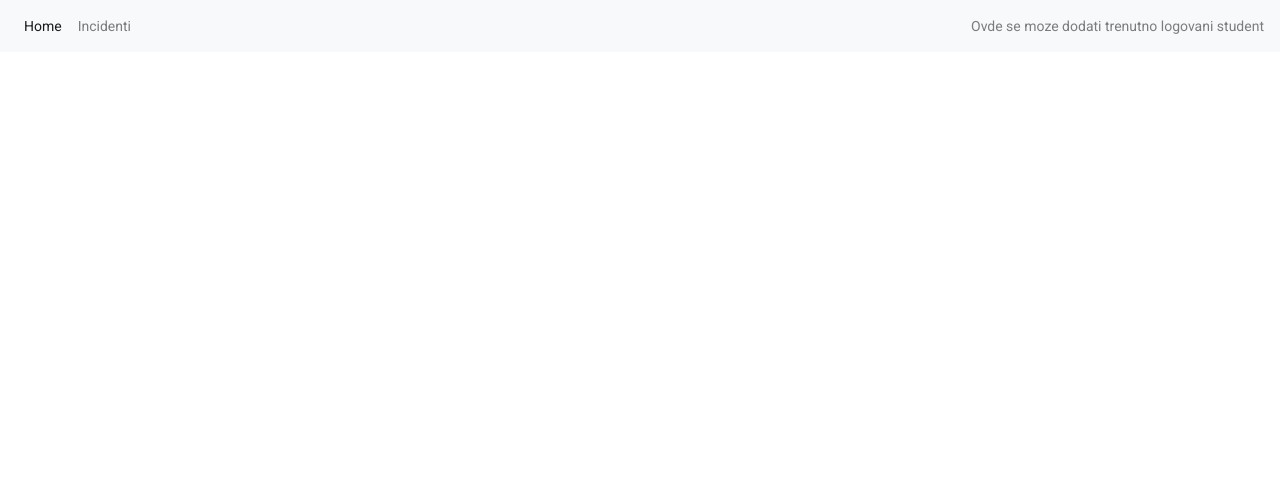
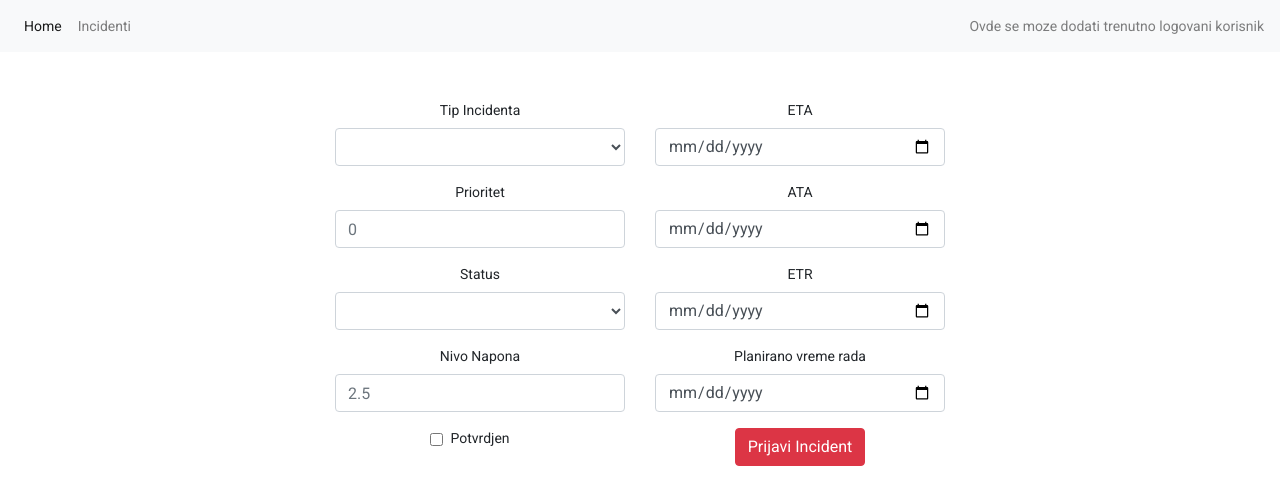
Before and after one commit to akulOn/web2, an Angular app in the folder angular-web2-app/: page /dodaj-incident in a window 1280 px wide. Before the commit this address led to /. Shown: the top 504 px of the page. Built offline with nearby package versions, Linux system fonts and the light colour scheme.

Commit message:
Dodavanje Incidenta u bazu

```diff
--- a/angular-web2-app/src/app/app-routing.module.ts
+++ b/angular-web2-app/src/app/app-routing.module.ts
@@ -3,10 +3,12 @@ import { RouterModule, Routes } from '@angular/router';
 
 import { IncidentiComponent } from './components/incidenti/incidenti/incidenti.component';
 import { NeRegistrovanComponent } from './components/neRegistrovan/ne-registrovan/ne-registrovan.component';
+import { DodajIncidentComponent } from "./components/incidenti/dodaj-incident/dodaj-incident.component";
 
 const routes: Routes = [
   { path : 'incidenti', component: IncidentiComponent },
-  { path : 'neReg', component: NeRegistrovanComponent}
+  { path : 'neReg', component: NeRegistrovanComponent},
+  { path : 'dodaj-incident', component: DodajIncidentComponent}
 ];
 
 @NgModule({
--- a/angular-web2-app/src/app/app.component.html
+++ b/angular-web2-app/src/app/app.component.html
@@ -9,7 +9,7 @@
           </li>
         </ul>
         <span class="navbar-text">
-          Ovde se moze dodati trenutno logovani student
+          Ovde se moze dodati trenutno logovani korisnik
         </span>
       </div>
 </nav>
--- a/angular-web2-app/src/app/app.module.ts
+++ b/angular-web2-app/src/app/app.module.ts
@@ -1,4 +1,4 @@
-import { NgModule } from '@angular/core';
+import { NgModule, CUSTOM_ELEMENTS_SCHEMA  } from '@angular/core';
 import { BrowserModule } from '@angular/platform-browser';
 
 import { AppRoutingModule } from './app-routing.module';
@@ -15,6 +15,7 @@ import { FormsModule, ReactiveFormsModule } from '@angular/forms'
 import { MatTableModule } from '@angular/material/table';
 import { MatSortModule } from '@angular/material/sort';
 import { MatPaginatorModule } from '@angular/material/paginator';
+import { DodajIncidentComponent } from './components/incidenti/dodaj-incident/dodaj-incident.component';
 
 const materialModules = [
   MatTableModule,
@@ -29,6 +30,7 @@ const materialModules = [
     HeaderComponent,
     NeRegistrovanComponent,
     IncidentiComponent,
+    DodajIncidentComponent,
   ],
   imports: [
     BrowserModule,
@@ -37,10 +39,10 @@ const materialModules = [
     materialModules,
     HttpClientModule,
     FormsModule,
-     ReactiveFormsModule
+    ReactiveFormsModule
   ],
   providers: [],
   bootstrap: [AppComponent],
-  schemas: []
+  schemas: [ CUSTOM_ELEMENTS_SCHEMA ]
 })
 export class AppModule { }
--- /dev/null
+++ b/angular-web2-app/src/app/components/incidenti/dodaj-incident/dodaj-incident.component.html
@@ -0,0 +1,69 @@
+<div class="container w-50" style="margin-top: 100px;">
+    <form [formGroup]="dodajForm" (ngSubmit)="onSubmit()">
+        <div class="row">
+            <div class="form-group col-md-6" style="text-align: center;">
+                <label for="tipIncidenta">Tip Incidenta</label>
+                <select id="tipIncidenta" class="form-control" formControlName="tipIncidenta">
+                  <option selected>Planirani</option>
+                  <option>Neplanirani</option>
+                </select>
+            </div>
+
+            <div class="form-group col-md-6" style="text-align: center;">
+                <label for="ETA">ETA</label>
+                <input class="form-control" id="ETA" type="date" formControlName="ETA">
+            </div>
+        </div>
+
+        <div class="row">
+            <div class="form-group col-md-6" style="text-align: center;">
+                <label for="prioritet">Prioritet</label>
+                <input required class="form-control" id="prioritet" type="number" formControlName="prioritet" placeholder="0">
+            </div>
+
+            <div class="form-group col-md-6" style="text-align: center;">
+                <label for="ATA">ATA</label>
+                <input class="form-control" id="ATA" type="date" formControlName="ATA">
+            </div>
+        </div>
+
+        <div class="row">
+            <div class="form-group col-md-6" style="text-align: center;">
+                <label for="statusIncidenta">Status</label>
+                <select id="statusIncidenta" class="form-control" formControlName="statusIncidenta">
+                  <option selected>Resen</option>
+                  <option>drafted</option>
+                  <option>submitted</option>
+                </select>
+            </div>
+
+            <div class="form-group col-md-6" style="text-align: center;">
+                <label for="ETR">ETR</label>
+                <input class="form-control" id="ETR" type="date" formControlName="ETR">
+            </div>
+        </div>
+
+        <div class="row">
+            <div class="form-group col-md-6" style="text-align: center;">
+                <label for="nivoNapona">Nivo Napona</label>
+                <input class="form-control" id="nivoNapona" type="number" formControlName="nivoNapona" placeholder="2.5">
+            </div>
+
+            <div class="form-group col-md-6" style="text-align: center;">
+                <label for="planiranoVremeRada">Planirano vreme rada</label>
+                <input class="form-control" id="planiranoVremeRada" type="date" formControlName="planiranoVremeRada">
+            </div>
+        </div>
+
+        <div class="row">
+            <div class="form-group col-md-6" style="text-align: center;">
+                <input type="checkbox" class="form-check-input" id="potvrdjen" formControlName="potvrdjen">
+                <label class="form-check-label" for="potvrdjen">Potvrdjen</label>
+            </div>
+
+            <div class="form-group col-md-6" style="text-align: center;">
+                <button class="btn btn-danger" type="submit">Prijavi Incident</button>
+            </div>
+        </div>
+      </form>
+</div>
--- /dev/null
+++ b/angular-web2-app/src/app/components/incidenti/dodaj-incident/dodaj-incident.component.ts
@@ -0,0 +1,38 @@
+import { Component, OnInit } from '@angular/core';
+import { FormBuilder } from "@angular/forms";
+import { Incident } from 'src/app/entities/incident/incident';
+import { IncidentService } from "src/app/services/incident/incident.service";
+
+@Component({
+  selector: 'app-dodaj-incident',
+  templateUrl: './dodaj-incident.component.html',
+  styleUrls: ['./dodaj-incident.component.css']
+})
+export class DodajIncidentComponent implements OnInit {
+  dodajForm = this.formBuilder.group({
+    tipIncidenta: '',
+    prioritet: '' ,
+    potvrdjen: '',
+    statusIncidenta: '',
+    ETA: '',
+    ATA: '',
+    ETR: '',
+    nivoNapona: '',
+    planiranoVremeRada: '',
+    idKorisnika: null
+  });
+  constructor(private formBuilder:FormBuilder, private service:IncidentService) { }
+
+  ngOnInit(): void {
+  }
+
+  onSubmit(){
+    // tu se moze pokupiti id trenutno logovanog korisnika
+    console.warn('Dodali ste incident!', this.dodajForm.value);
+
+    this.service.addIncident(new Incident(0, this.dodajForm.value.tipIncidenta, this.dodajForm.value.prioritet, this.dodajForm.value.potvrdjen === null ? false : true, // desi se null
+      this.dodajForm.value.statusIncidenta, this.dodajForm.value.ETA, this.dodajForm.value.ATA, this.dodajForm.value.ETR, this.dodajForm.value.nivoNapona,
+      this.dodajForm.value.planiranoVremeRada, this.dodajForm.value.idKorisnika)).subscribe() // server odgovara, mogu da uzmem odgovor sa lambda
+  }
+
+}
--- a/angular-web2-app/src/app/components/incidenti/incidenti/incidenti.component.ts
+++ b/angular-web2-app/src/app/components/incidenti/incidenti/incidenti.component.ts
@@ -24,8 +24,6 @@ export class IncidentiComponent implements OnInit {
   ucitajIncidente(){
     this.incidentService.getAllIncidenti().subscribe(data => {
       this.incidenti = data;
-      console.log(data);
-      console.log(this.incidenti);
     });
   }
 }
--- a/angular-web2-app/src/app/components/neRegistrovan/header/header.component.html
+++ b/angular-web2-app/src/app/components/neRegistrovan/header/header.component.html
@@ -9,4 +9,4 @@
     </a>
 </p>
 
-<input type="button" class="btn btn-danger btn-lg" value="Prijava Kvara">
+<input type="button" class="btn btn-danger btn-lg" value="Prijava Kvara" routerLink="/dodaj-incident">
--- a/angular-web2-app/src/app/components/neRegistrovan/login/login.component.html
+++ b/angular-web2-app/src/app/components/neRegistrovan/login/login.component.html
@@ -4,7 +4,11 @@
         <input type="password" class="form-control m-2" placeholder="Lozinka">
     </div>
     <div class="row">
-        <input type="button" class="btn btn-dark px-5 m-2" value="Prijava"> <br>
-        <input type="button" class="btn btn-primary px-5 m-2" value="Registracija">
+        <div class="col">
+            <input type="button" class="btn btn-dark btn-block" value="Prijava">
+        </div>
+        <div class="col">
+            <input type="button" class="btn btn-primary btn-block" value="Registracija">
+        </div>
     </div>
 </div>
--- a/angular-web2-app/src/app/components/neRegistrovan/ne-registrovan/ne-registrovan.component.css
+++ b/angular-web2-app/src/app/components/neRegistrovan/ne-registrovan/ne-registrovan.component.css
@@ -1,5 +1,5 @@
 .bg {
-    background-image: url('../../../../assets/images/electricity.jpg');
+    background-image: url('/src/assets/images/electricity.jpg');
     height: 100vh;
     background-position: center;
 }
```
Also changed, not shown: angular-web2-app/src/app/components/incidenti/dodaj-incident/dodaj-incident.component.css (added), 5 other files (tests, documents, lock files or other folders).
